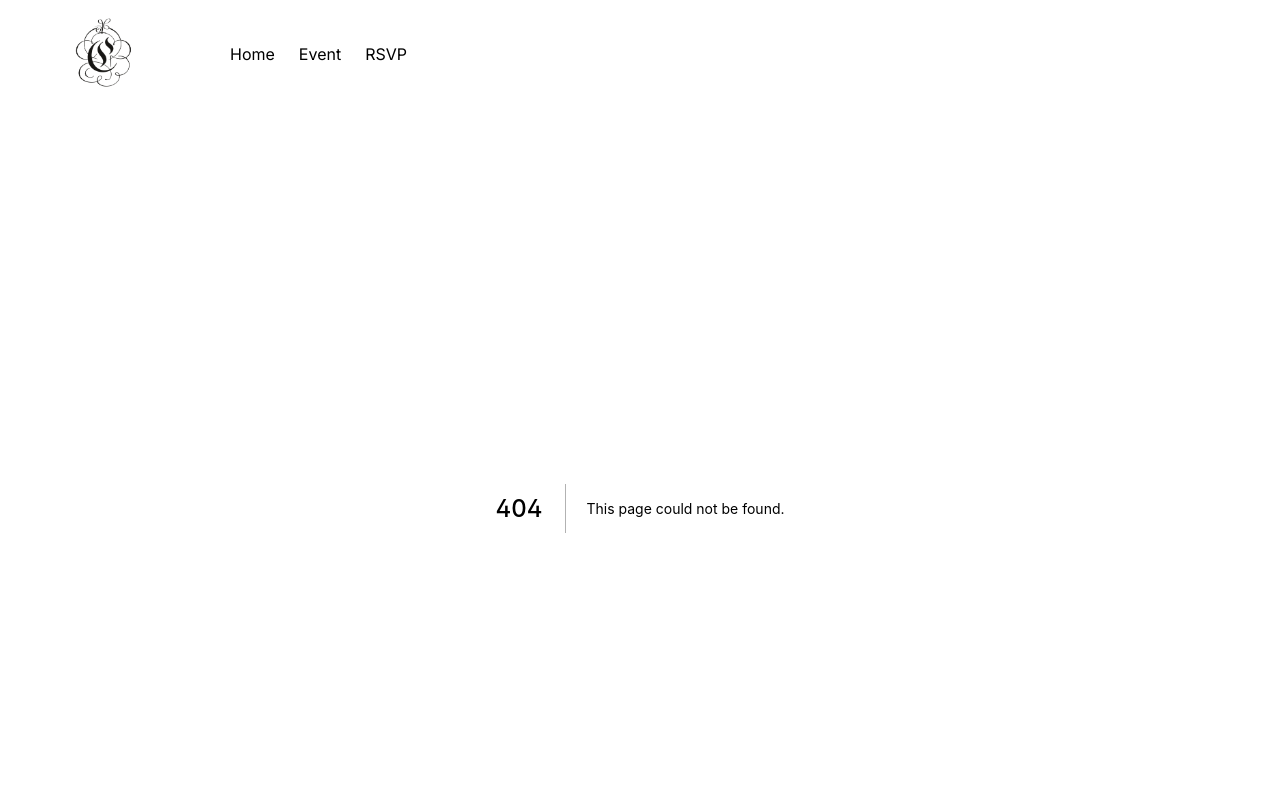
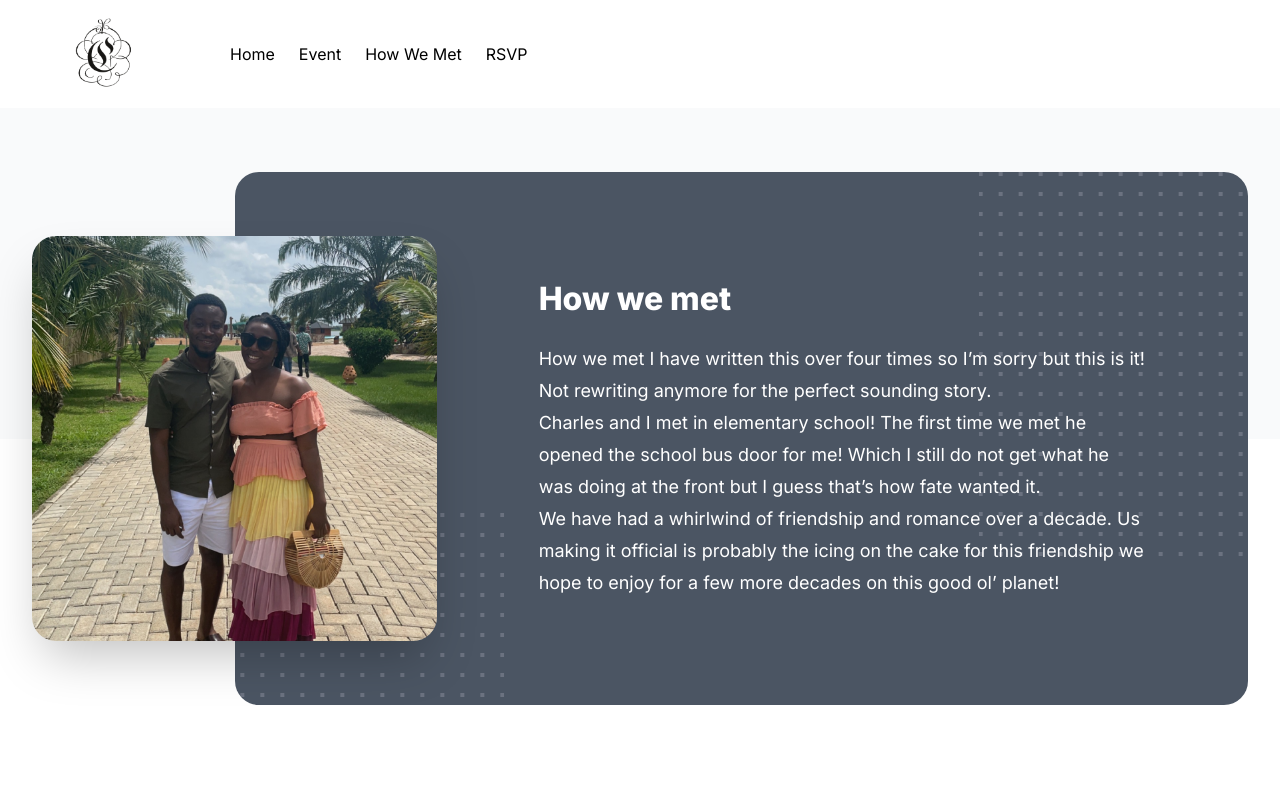
Before and after one commit to ninsau/weddingwebsite, a Next.js app: page /how-we-met in a window 1280 px wide. Before the commit this address had no page. Shown: the top 800 px of the page. Built offline with nearby package versions, Linux system fonts and the light colour scheme.

Commit message:
[ADDED] our story page

```diff
--- a/components/Header.tsx
+++ b/components/Header.tsx
@@ -77,7 +77,7 @@ function MobileNavigation() {
           >
               <MobileNavLink href="/">Home</MobileNavLink>
             <MobileNavLink href="/event">Event</MobileNavLink>
-            {/* <MobileNavLink href="/menu">Menu</MobileNavLink> */}
+            <MobileNavLink href="/how-we-met">How We Met</MobileNavLink>
             <MobileNavLink href="https://api.whatsapp.com/send?phone=233550600004">RSVP</MobileNavLink>
           </Popover.Panel>
         </Transition.Child>
@@ -98,7 +98,7 @@ export function Header() {
             <div className="hidden md:flex md:gap-x-6">
             <NavLink href="/">Home</NavLink>
               <NavLink href="/event">Event</NavLink>
-              {/* <NavLink href="/menu">Menu</NavLink> */}
+              <NavLink href="/how-we-met">How We Met</NavLink>
               <NavLink href="https://api.whatsapp.com/send?phone=233550600004">RSVP</NavLink>
             </div>
           </div>
--- a/components/Hero.tsx
+++ b/components/Hero.tsx
@@ -9,12 +9,12 @@ const collections = [
     description: "View event details",
   },
   {
-    name: " ",
-    href: "#",
+    name: "How We Met",
+    href: "/how-we-met",
     imageSrc:
       "https://res.cloudinary.com/deyudesls/image/upload/c_scale,h_480,w_384/v1658095698/csthemoment/7f20efe8-19fd-48b3-a417-0c117f2be3f9_ewk6zn.webp",
     imageAlt: "couple laughing",
-    description: " ",
+    description: "Read our story",
   },
   {
     name: "RSVP",
--- /dev/null
+++ b/components/HowWeMet.tsx
@@ -0,0 +1,128 @@
+export default function HowWeMetComponent() {
+  return (
+    <>
+      <div className="relative py-16 bg-white">
+        <div
+          className="hidden absolute top-0 inset-x-0 h-1/2 bg-gray-50 lg:block"
+          aria-hidden="true"
+        />
+        <div className="max-w-7xl mx-auto bg-gray-600 lg:bg-transparent lg:px-8">
+          <div className="lg:grid lg:grid-cols-12">
+            <div className="relative z-10 lg:col-start-1 lg:row-start-1 lg:col-span-4 lg:py-16 lg:bg-transparent">
+              <div
+                className="absolute inset-x-0 h-1/2 bg-gray-50 lg:hidden"
+                aria-hidden="true"
+              />
+              <div className="max-w-md mx-auto px-4 sm:max-w-3xl sm:px-6 lg:max-w-none lg:p-0">
+                <div className="aspect-w-10 aspect-h-6 sm:aspect-w-2 sm:aspect-h-1 lg:aspect-w-1">
+                  <img
+                    className="object-cover object-center rounded-3xl shadow-2xl"
+                    src="/couple.JPG"
+                    alt="couple looking at each other"
+                    loading="lazy"
+                  />
+                </div>
+              </div>
+            </div>
+
+            <div className="relative bg-gray-600 lg:col-start-3 lg:row-start-1 lg:col-span-10 lg:rounded-3xl lg:grid lg:grid-cols-10 lg:items-center">
+              <div
+                className="hidden absolute inset-0 overflow-hidden rounded-3xl lg:block"
+                aria-hidden="true"
+              >
+                <svg
+                  className="absolute bottom-full left-full transform translate-y-1/3 -translate-x-2/3 xl:bottom-auto xl:top-0 xl:translate-y-0"
+                  width={404}
+                  height={384}
+                  fill="none"
+                  viewBox="0 0 404 384"
+                  aria-hidden="true"
+                >
+                  <defs>
+                    <pattern
+                      id="64e643ad-2176-4f86-b3d7-f2c5da3b6a6d"
+                      x={0}
+                      y={0}
+                      width={20}
+                      height={20}
+                      patternUnits="userSpaceOnUse"
+                    >
+                      <rect
+                        x={0}
+                        y={0}
+                        width={4}
+                        height={4}
+                        className="text-gray-500"
+                        fill="currentColor"
+                      />
+                    </pattern>
+                  </defs>
+                  <rect
+                    width={404}
+                    height={384}
+                    fill="url(#64e643ad-2176-4f86-b3d7-f2c5da3b6a6d)"
+                  />
+                </svg>
+                <svg
+                  className="absolute top-full transform -translate-y-1/3 -translate-x-1/3 xl:-translate-y-1/2"
+                  width={404}
+                  height={384}
+                  fill="none"
+                  viewBox="0 0 404 384"
+                  aria-hidden="true"
+                >
+                  <defs>
+                    <pattern
+                      id="64e643ad-2176-4f86-b3d7-f2c5da3b6a6d"
+                      x={0}
+                      y={0}
+                      width={20}
+                      height={20}
+                      patternUnits="userSpaceOnUse"
+                    >
+                      <rect
+                        x={0}
+                        y={0}
+                        width={4}
+                        height={4}
+                        className="text-gray-500"
+                        fill="currentColor"
+                      />
+                    </pattern>
+                  </defs>
+                  <rect
+                    width={404}
+                    height={384}
+                    fill="url(#64e643ad-2176-4f86-b3d7-f2c5da3b6a6d)"
+                  />
+                </svg>
+              </div>
+              <div className="relative max-w-md mx-auto py-12 px-4 space-y-6 sm:max-w-3xl sm:py-16 sm:px-6 lg:max-w-none lg:p-0 lg:col-start-4 lg:col-span-6">
+                <h2
+                  className="text-3xl font-extrabold text-white"
+                  id="join-heading"
+                >
+                  How we met
+                </h2>
+                <p className="text-lg text-white">
+                  How we met I have written this over four times so I’m sorry
+                  but this is it! Not rewriting anymore for the perfect sounding
+                  story.
+                  <br />
+                  Charles and I met in elementary school! The first time we met
+                  he opened the school bus door for me! Which I still do not get
+                  what he was doing at the front but I guess that’s how fate
+                  wanted it. <br />
+                  We have had a whirlwind of friendship and romance over a
+                  decade. Us making it official is probably the icing on the
+                  cake for this friendship we hope to enjoy for a few more
+                  decades on this good ol’ planet!
+                </p>
+              </div>
+            </div>
+          </div>
+        </div>
+      </div>
+    </>
+  );
+}
--- a/package.json
+++ b/package.json
@@ -13,6 +13,7 @@
     "@heroicons/react": "^1.0.6",
     "@tailwindcss/aspect-ratio": "^0.4.0",
     "@tailwindcss/forms": "^0.5.2",
+    "@tailwindcss/typography": "github:tailwindcss/typography",
     "autoprefixer": "^10.4.7",
     "canvas-confetti": "^1.5.1",
     "clsx": "^1.2.0",
--- /dev/null
+++ b/pages/404.tsx
@@ -0,0 +1,46 @@
+import Link from "next/link";
+import MetaComponent from "../components/Meta";
+
+export default function Custom404() {
+  return (
+    <>
+      <MetaComponent
+        title={`404: Page Not Found | CSTHEMOMENT`}
+        description="Wrong party venue."
+      />
+      <div className="bg-white min-h-full flex flex-col lg:relative">
+        <div className="flex-grow flex flex-col">
+          <main className="flex-grow flex flex-col bg-white">
+            <div className="flex-grow mx-auto max-w-7xl w-full flex flex-col px-4 sm:px-6 lg:px-8">
+              <div className="flex-shrink-0 my-auto py-16 sm:py-32">
+                <p className="text-sm font-semibold text-gray-600 uppercase tracking-wide">
+                  404 error
+                </p>
+                <h1 className="mt-2 text-4xl font-extrabold text-gray-900 tracking-tight sm:text-5xl">
+                  Page not found
+                </h1>
+                <p className="mt-2 text-base text-gray-500">
+                  Don&apos;t miss the party.
+                </p>
+                <div className="mt-6">
+                  <Link href="/">
+                    <span className="cursor text-base font-medium text-gray-600 hover:text-gray-500">
+                      Take me back<span aria-hidden="true"> &rarr;</span>
+                    </span>
+                  </Link>
+                </div>
+              </div>
+            </div>
+          </main>
+        </div>
+        <div className="hidden lg:block lg:absolute lg:inset-y-0 lg:right-0 lg:w-1/2">
+          <img
+            className="absolute inset-0 h-full w-full object-cover"
+            src="/couple.JPG"
+            alt="404"
+          />
+        </div>
+      </div>
+    </>
+  );
+}
--- /dev/null
+++ b/pages/how-we-met.tsx
@@ -0,0 +1,13 @@
+import { NextPage } from "next";
+import HowWeMetComponent from "../components/HowWeMEt";
+import MetaComponent from "../components/Meta";
+
+const HowWeMet: NextPage = () => {
+  return (
+    <>
+      <MetaComponent title={`How We Met | CSTHEMOMENT`} />
+      <HowWeMetComponent />
+    </>
+  );
+};
+export default HowWeMet;
--- a/tailwind.config.js
+++ b/tailwind.config.js
@@ -1,4 +1,4 @@
-const defaultTheme = require('tailwindcss/defaultTheme')
+const defaultTheme = require("tailwindcss/defaultTheme");
 
 /** @type {import('tailwindcss').Config} */
 module.exports = {
@@ -8,32 +8,36 @@ module.exports = {
   ],
   theme: {
     fontSize: {
-      xs: ['0.75rem', { lineHeight: '1rem' }],
-      sm: ['0.875rem', { lineHeight: '1.5rem' }],
-      base: ['1rem', { lineHeight: '1.75rem' }],
-      lg: ['1.125rem', { lineHeight: '2rem' }],
-      xl: ['1.25rem', { lineHeight: '2rem' }],
-      '2xl': ['1.5rem', { lineHeight: '2rem' }],
-      '3xl': ['2rem', { lineHeight: '2.5rem' }],
-      '4xl': ['2.5rem', { lineHeight: '3.5rem' }],
-      '5xl': ['3rem', { lineHeight: '3.5rem' }],
-      '6xl': ['3.75rem', { lineHeight: '1' }],
-      '7xl': ['4.5rem', { lineHeight: '1.1' }],
-      '8xl': ['6rem', { lineHeight: '1' }],
-      '9xl': ['8rem', { lineHeight: '1' }],
+      xs: ["0.75rem", { lineHeight: "1rem" }],
+      sm: ["0.875rem", { lineHeight: "1.5rem" }],
+      base: ["1rem", { lineHeight: "1.75rem" }],
+      lg: ["1.125rem", { lineHeight: "2rem" }],
+      xl: ["1.25rem", { lineHeight: "2rem" }],
+      "2xl": ["1.5rem", { lineHeight: "2rem" }],
+      "3xl": ["2rem", { lineHeight: "2.5rem" }],
+      "4xl": ["2.5rem", { lineHeight: "3.5rem" }],
+      "5xl": ["3rem", { lineHeight: "3.5rem" }],
+      "6xl": ["3.75rem", { lineHeight: "1" }],
+      "7xl": ["4.5rem", { lineHeight: "1.1" }],
+      "8xl": ["6rem", { lineHeight: "1" }],
+      "9xl": ["8rem", { lineHeight: "1" }],
     },
     extend: {
       borderRadius: {
-        '4xl': '2rem',
+        "4xl": "2rem",
       },
       fontFamily: {
-        sans: ['Inter', ...defaultTheme.fontFamily.sans],
-        display: ['Lexend', ...defaultTheme.fontFamily.sans],
+        sans: ["Inter", ...defaultTheme.fontFamily.sans],
+        display: ["Lexend", ...defaultTheme.fontFamily.sans],
       },
       maxWidth: {
-        '2xl': '40rem',
+        "2xl": "40rem",
       },
     },
   },
-  plugins: [require('@tailwindcss/forms'), require('@tailwindcss/aspect-ratio'),],
-}
+  plugins: [
+    require("@tailwindcss/forms"),
+    require("@tailwindcss/aspect-ratio"),
+    require("@tailwindcss/typography"),
+  ],
+};
```
Also changed, not shown: 1 other file (tests, documents, lock files or other folders).
